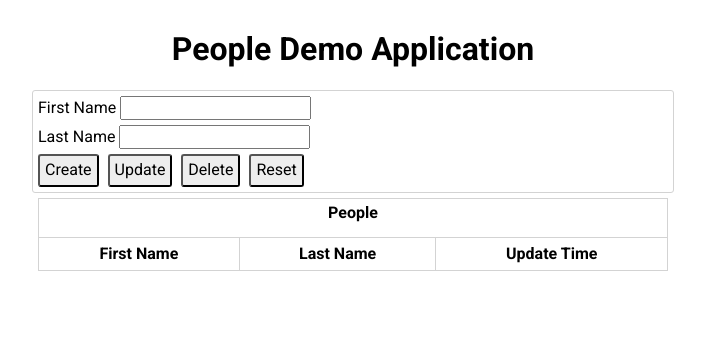
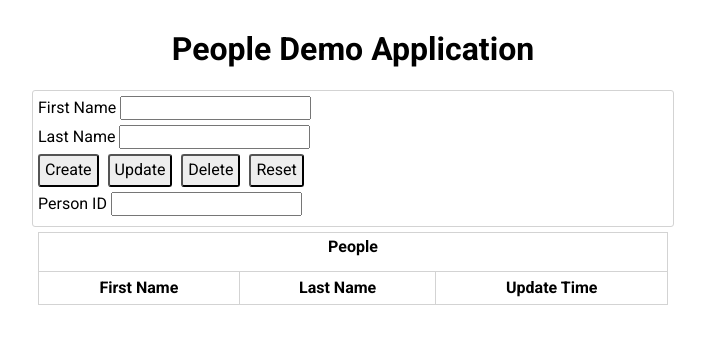
Before and after one commit to ribrahimfattah/hacktiv8-flask-rest-030, a Python web app: template templates/home.html in a window 1280 px wide. Shown: the top 344 px of the page, without its empty margins (287-992 px from the left). Run offline with Jinja, Linux system fonts and the light colour scheme; the template is opened without the code that fills it, so the values that code supplies are empty.

Commit message:
bisa dong

```diff
--- a/templates/home.html
+++ b/templates/home.html
@@ -27,6 +27,10 @@
             <button id="update">Update</button>
             <button id="delete">Delete</button>
             <button id="reset">Reset</button>
+            <br />
+            <label for="person_id" style="margin-top: 5px;">Person ID
+                <input id="person_id" type="number" />
+            </label>
         </div>
         <div class="people">
             <table>
```
